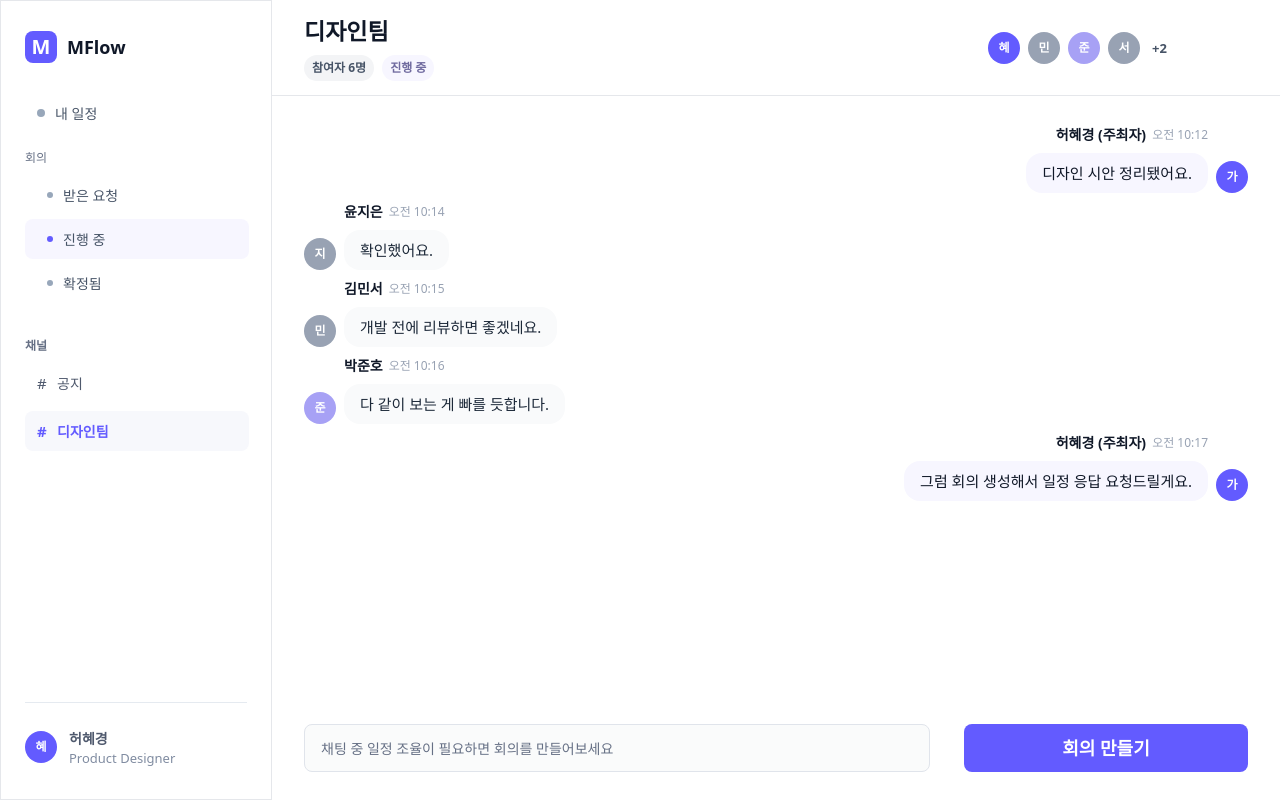
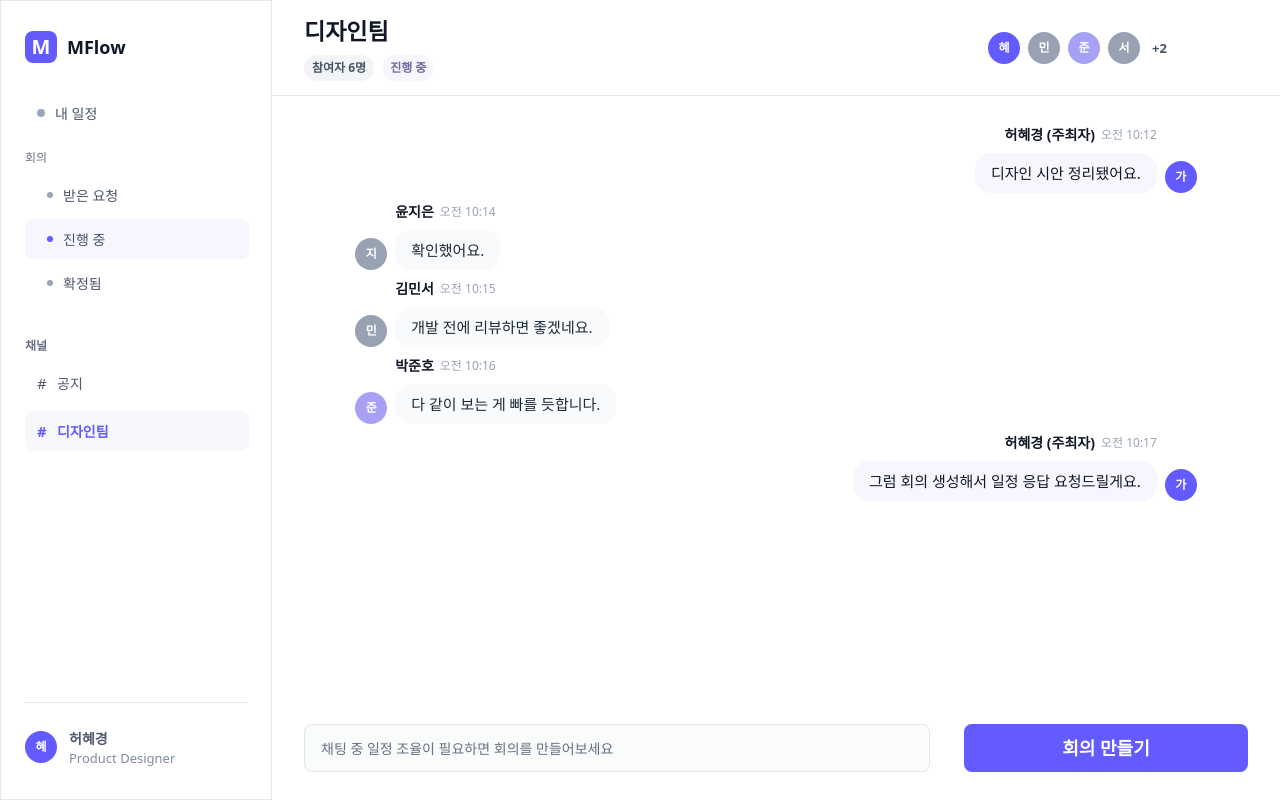
Before and after one commit to gjgprud0306/meetflow-tosschallenge, a React (Vite) app: page / in a window 1280 px wide. Built offline with nearby package versions, Linux system fonts and the light colour scheme; a web font is replaced by a local one.

Commit message:
Tighten chat horizontal spacing

```diff
--- a/src/components/ChatMessage.tsx
+++ b/src/components/ChatMessage.tsx
@@ -18,7 +18,7 @@ export function ChatMessage({
 
   return (
     <article
-      className={`flex items-end ${isHost ? "justify-end" : "justify-start"}`}
+      className={`flex items-end px-[clamp(20px,4vw,56px)] ${isHost ? "justify-end" : "justify-start"}`}
     >
       {!isHost ? (
         isCompact ? (
--- a/src/pages/ResponseStatusPage.tsx
+++ b/src/pages/ResponseStatusPage.tsx
@@ -234,7 +234,7 @@ function ChatLine({
 
   return (
     <article
-      className={`flex items-end ${isHost ? "justify-end" : "justify-start"}`}
+      className={`flex items-end px-[clamp(20px,4vw,56px)] ${isHost ? "justify-end" : "justify-start"}`}
     >
       {!isHost ? (
         <AvatarBadge color={isSystem ? "primary" : "muted"} initial={initial} />
```
Also changed, not shown: 4 other files (tests, documents, lock files or other folders).
